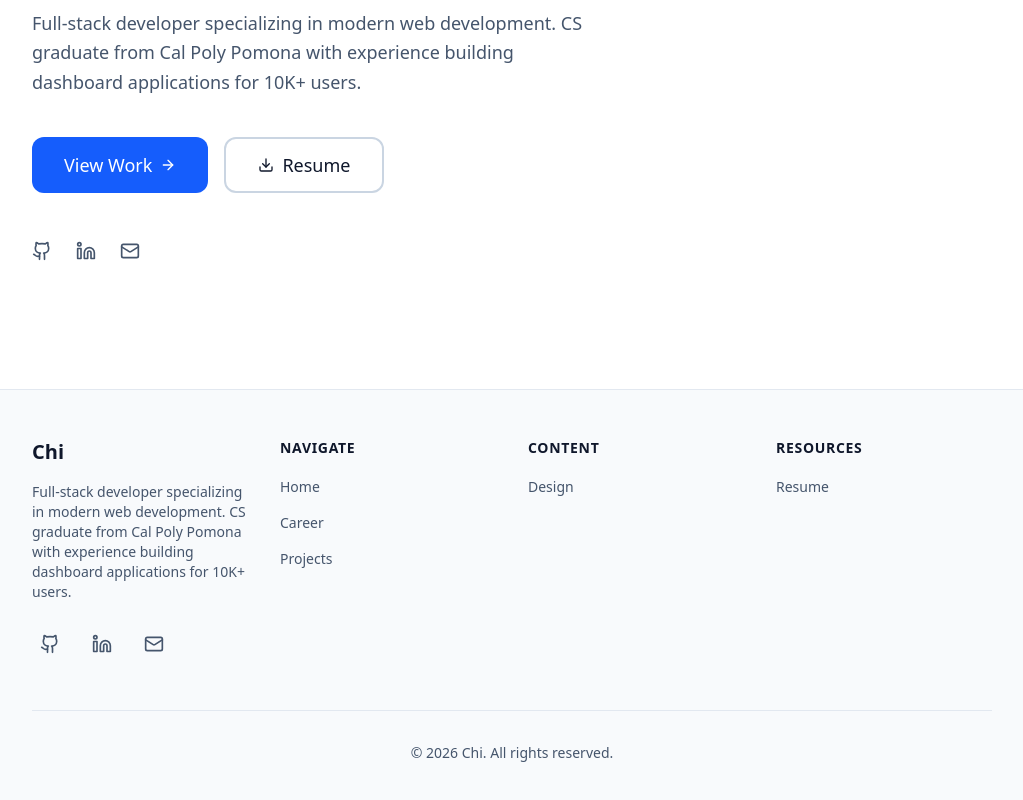
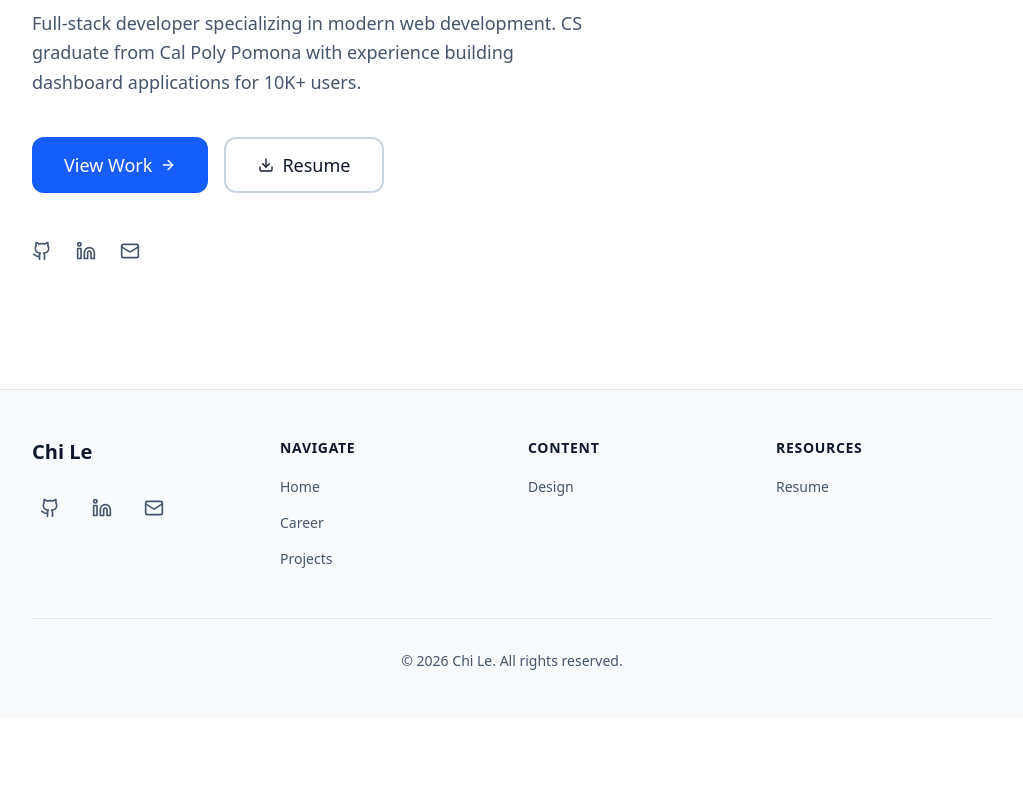
Before and after one commit to chile20/my-portfolio, a Next.js app: page / in a window 1280 px wide. Shown: the part 376-1176 px from the top of the page, without its empty margins (128-1151 px from the left). After the commit the page ends 1095 px from the top, so only its background shows below. Built offline with nearby package versions, Linux system fonts and the light colour scheme.

Commit message:
updated site configuration and footer

```diff
--- a/src/components/layouts/Footer.tsx
+++ b/src/components/layouts/Footer.tsx
@@ -52,9 +52,7 @@ export function Footer() {
               >
                 {siteConfig.name}
               </Link>
-              <p className="mt-4 text-sm text-slate-600 dark:text-slate-400">
-                {siteConfig.description}
-              </p>
+
 
               {/* Social Links */}
               <div className="mt-6 flex items-center gap-4">
--- a/src/config/site.ts
+++ b/src/config/site.ts
@@ -1,12 +1,12 @@
 export const siteConfig = {
-  name: 'Chi',
+  name: 'Chi Le',
   title: 'Full-Stack Developer & UI/UX Designer',
   description:
     'Full-stack developer specializing in modern web development. CS graduate from Cal Poly Pomona with experience building dashboard applications for 10K+ users.',
   url: 'https://lechi.dev',
   links: {
     github: 'https://github.com/chile20',
-    linkedin: 'https://linkedin.com/in/chi-le',
+    linkedin: 'https://linkedin.com/in/chile20',
     email: 'chichile.20@gmail.com',
   },
   author: {
```
